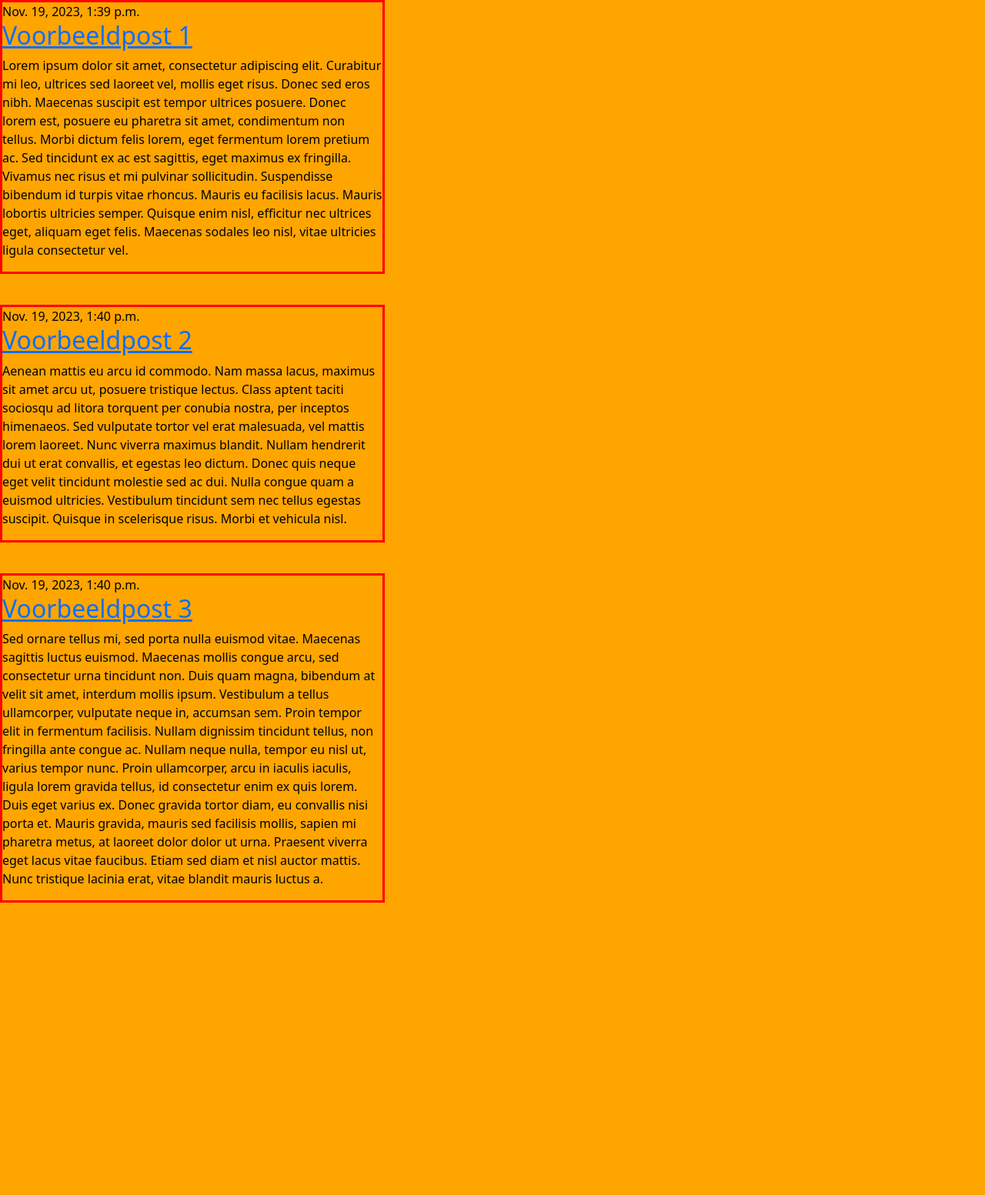
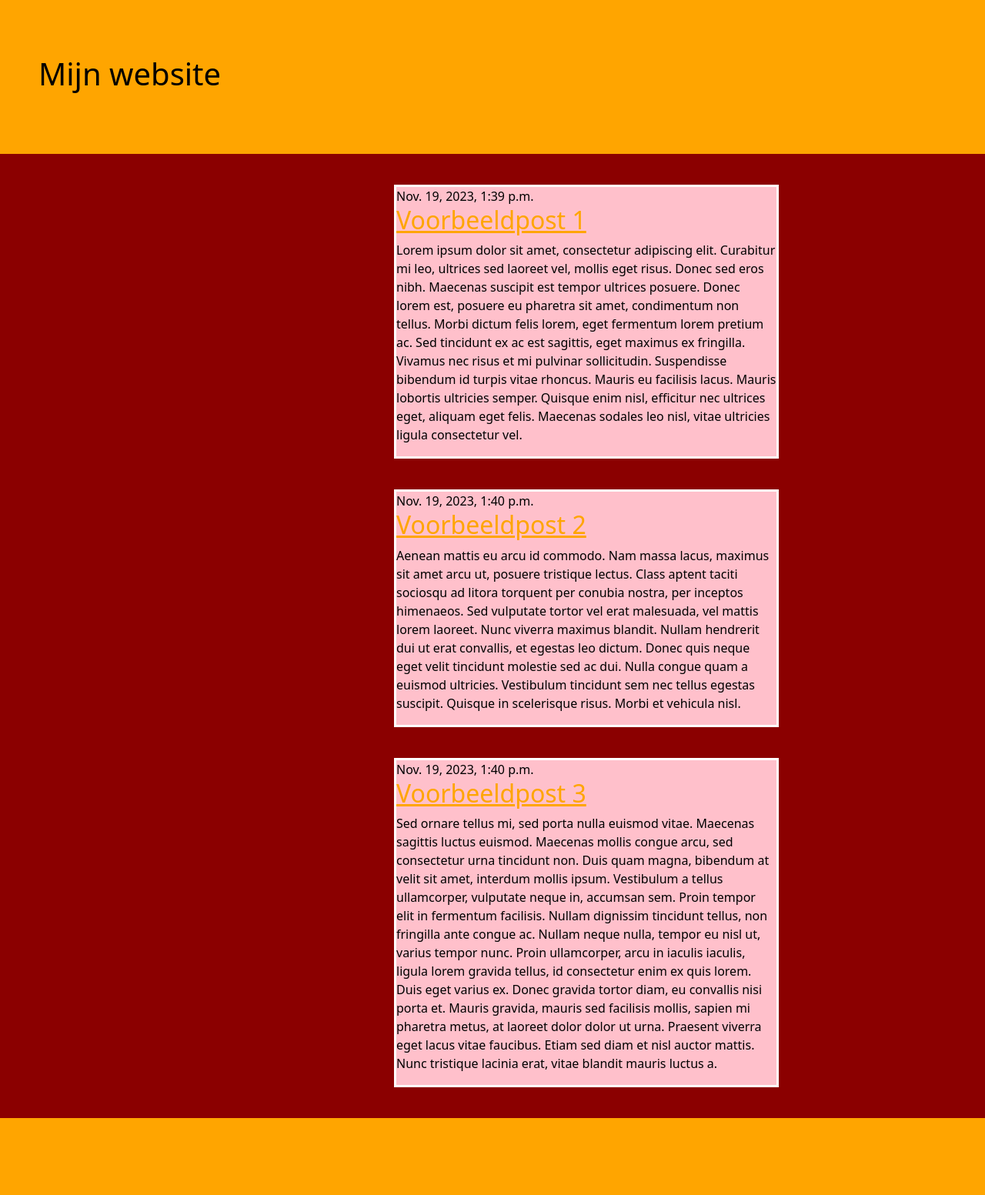
Before and after one commit to BraindeadJess/testDjango, a Django app: page / in a window 1280 px wide. Shown: the whole page at 77% size. Before the commit the page ends 1173 px from the top, so only its background shows below. Run offline with Django 3.2, Linux system fonts and the light colour scheme; data comes from the database, SQL or seed files in the repository.

Commit message:
huiswerk les 5 af

```diff
--- a/mysite/blog/static/css/stijl.css
+++ b/mysite/blog/static/css/stijl.css
@@ -1,14 +1,40 @@
-body{
-    background-color: orange;
-    color: black;
+header{
+    background-color:orange;
+    color:black;
+    height: 200px;
+    width: 100%;
 }
 
 h1{
-    color: white;
+    color: black;
+    margin-left: 50px;
+}
+
+body{
+    background-color: darkred;
+    color: black;
 }
 
 article{
     width: 500px;
+    margin-top: 40px;
+    border: 3px solid white;
+    background-color: pink;
+    margin-left: 40%;
     margin-bottom: 40px;
-    border: 3px solid red;
 }
+
+a{
+    color:orange;
+}
+
+p{
+    background-color: pink;
+}
+
+footer{
+    background-color:orange;
+    color:black;
+    height: 100px;
+    width: 100%;
+}
--- a/mysite/blog/templates/blog/post_list.html
+++ b/mysite/blog/templates/blog/post_list.html
@@ -11,6 +11,10 @@
         <link rel="stylesheet" href="{% static 'css/stijl.css' %}">
         <title></title>
     </head>
+    <header>
+        <br><br><br>
+        <h1>Mijn website</h1>
+    </header>
     <body>
         {% block content %}
         {% for post in posts %}
@@ -24,4 +28,5 @@
         {% endfor %}
         {% endblock %}
     </body>
+    <footer></footer>
 </html>
```
